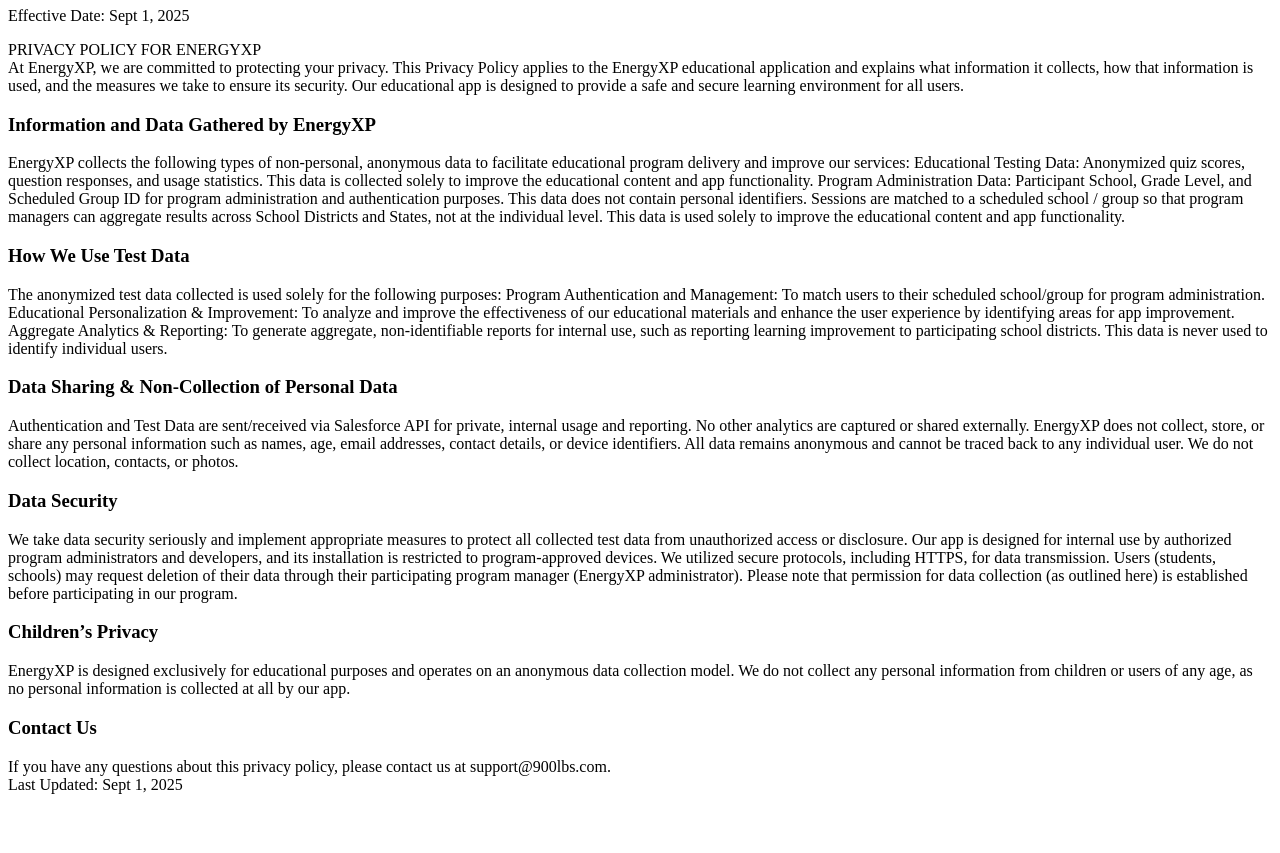
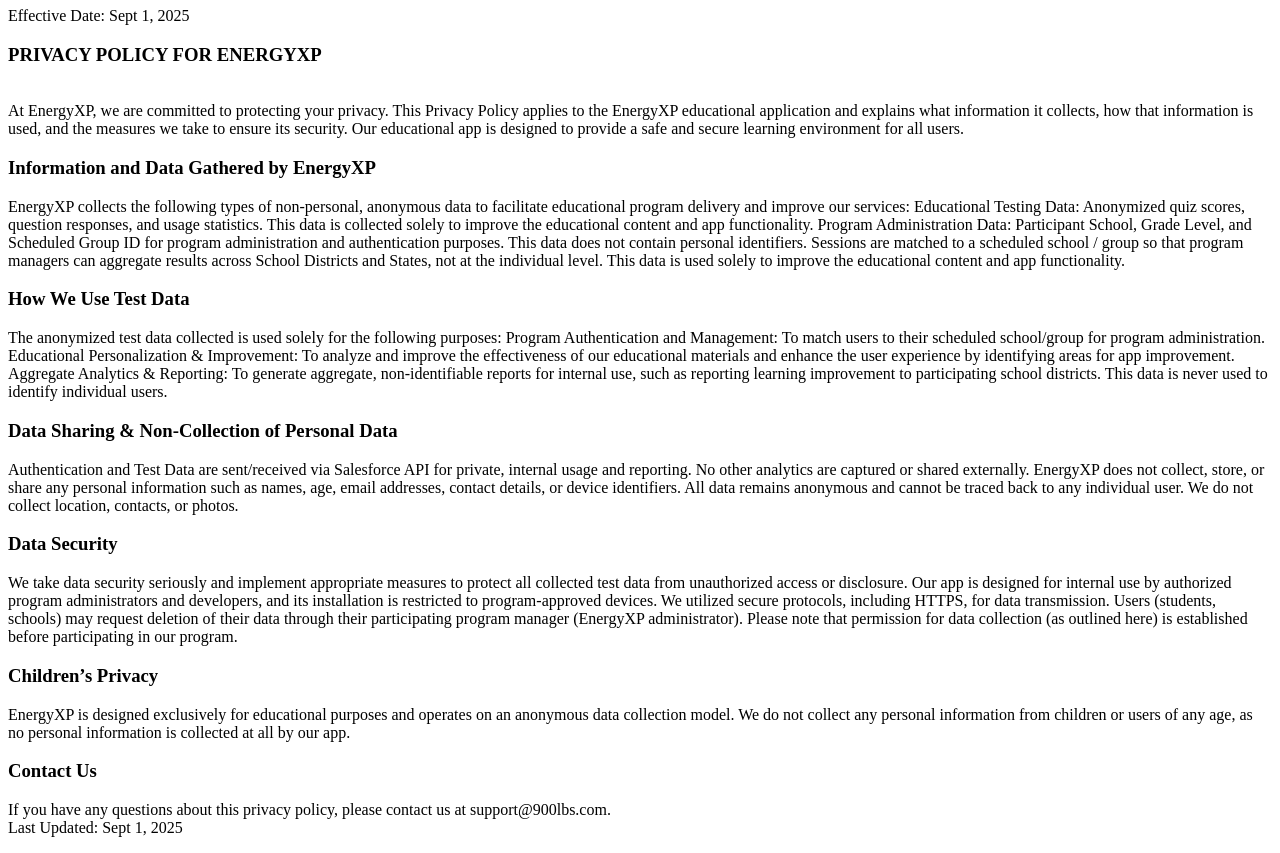
Before and after one commit to 900lbs/EnergyXPPrivacyPolicy, a plain HTML site: page index.html in a window 1280 px wide. Shown: the part 73-926 px from the top of the page. Before the commit the page ends 883 px from the top, so only its background shows below. Drawn offline with Linux system fonts and the light colour scheme.

Commit message:
Update index.html

```diff
--- a/index.html
+++ b/index.html
@@ -7,7 +7,7 @@
 <body>
   <h1>Privacy Policy</h1>
   <p>Effective Date: Sept 1, 2025</p>
-  <p>PRIVACY POLICY FOR ENERGYXP<br>
+  <p><h3>PRIVACY POLICY FOR ENERGYXP</h3><br>
 
 At EnergyXP, we are committed to protecting your privacy. This Privacy Policy applies to the EnergyXP educational application and explains what information it collects, how that information is used, and the measures we take to ensure its security.
 
```
